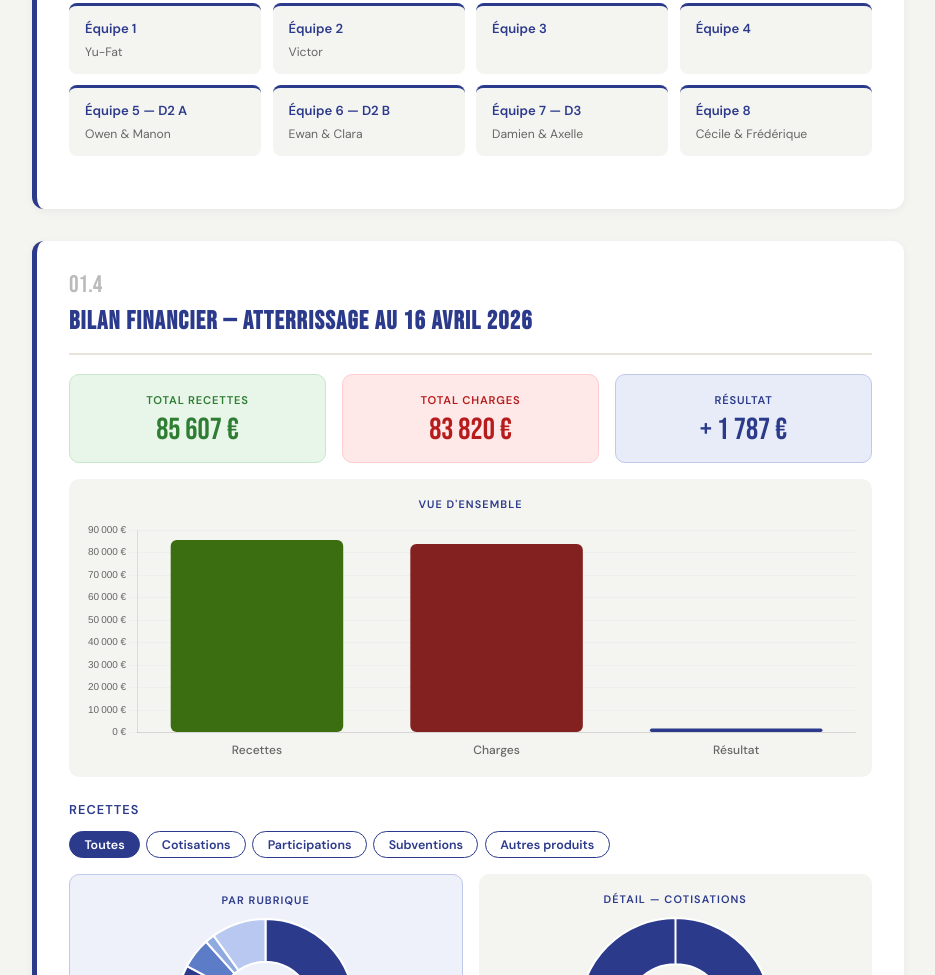
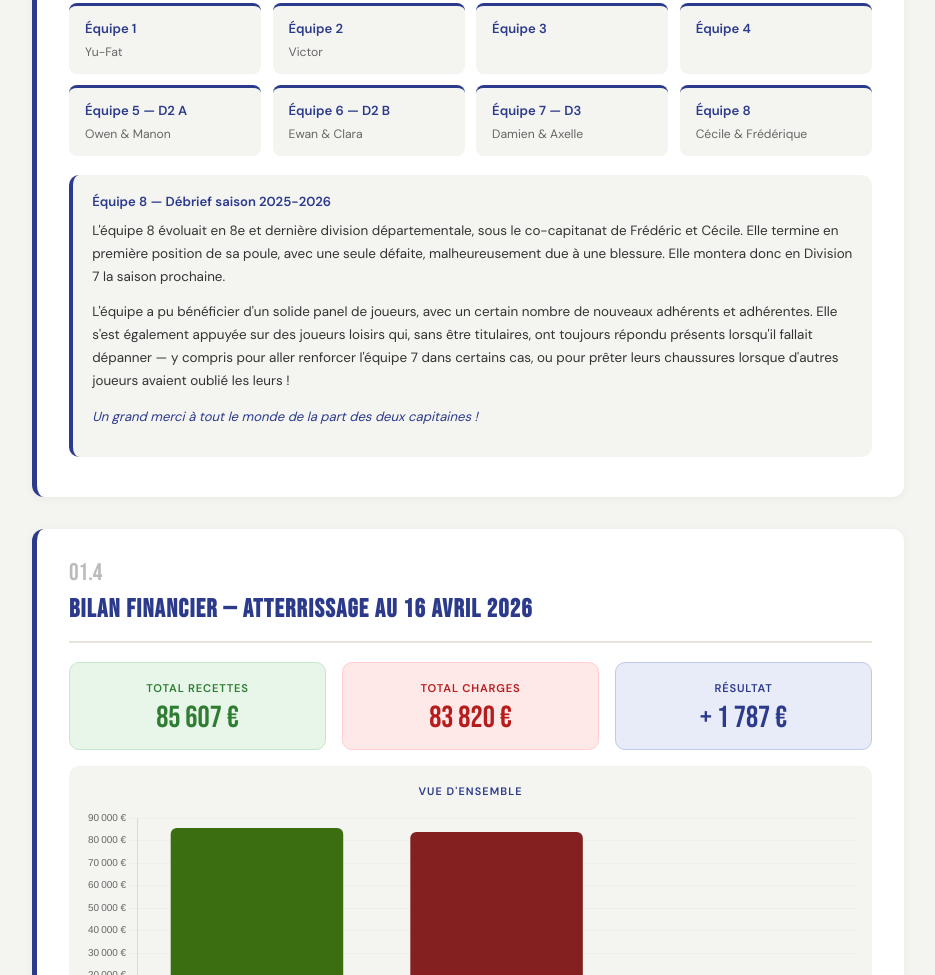
Before and after one commit to Thomas-SMM92/smm-montrouge.github.io, a plain HTML site: page index.html in a window 1280 px wide. Shown: the part 2743-3718 px from the top of the page, without its empty margins (172-1107 px from the left). Drawn offline with nearby package versions, Linux system fonts and the light colour scheme.

Commit message:
Add files via upload

```diff
--- a/index.html
+++ b/index.html
@@ -174,6 +174,17 @@ footer strong{color:var(--jaune)}
     <div class="ec"><div class="en">Équipe 6 — D2 B</div><div class="cap">Ewan & Clara</div></div>
     <div class="ec"><div class="en">Équipe 7 — D3</div><div class="cap">Damien & Axelle</div></div>
     <div class="ec"><div class="en">Équipe 8</div><div class="cap">Cécile & Frédérique</div></div>
+  </div>
+
+  <div style="margin-top:1.2rem;background:var(--gris);border-radius:10px;padding:1rem 1.2rem;border-left:4px solid var(--bleu)">
+    <p style="font-size:.82rem;font-weight:600;color:var(--bleu);margin-bottom:.4rem">Équipe 8 — Débrief saison 2025-2026</p>
+    <p style="font-size:.84rem;color:#333;line-height:1.7">
+      L'équipe 8 évoluait en 8e et dernière division départementale, sous le co-capitanat de Frédéric et Cécile. Elle termine en première position de sa poule, avec une seule défaite, malheureusement due à une blessure. Elle montera donc en Division 7 la saison prochaine.
+    </p>
+    <p style="font-size:.84rem;color:#333;line-height:1.7;margin-top:.6rem">
+      L'équipe a pu bénéficier d'un solide panel de joueurs, avec un certain nombre de nouveaux adhérents et adhérentes. Elle s'est également appuyée sur des joueurs loisirs qui, sans être titulaires, ont toujours répondu présents lorsqu'il fallait dépanner — y compris pour aller renforcer l'équipe 7 dans certains cas, ou pour prêter leurs chaussures lorsque d'autres joueurs avaient oublié les leurs !
+    </p>
+    <p style="font-size:.82rem;color:var(--bleu);font-style:italic;margin-top:.6rem">Un grand merci à tout le monde de la part des deux capitaines !</p>
   </div>
 </section>
 
```
